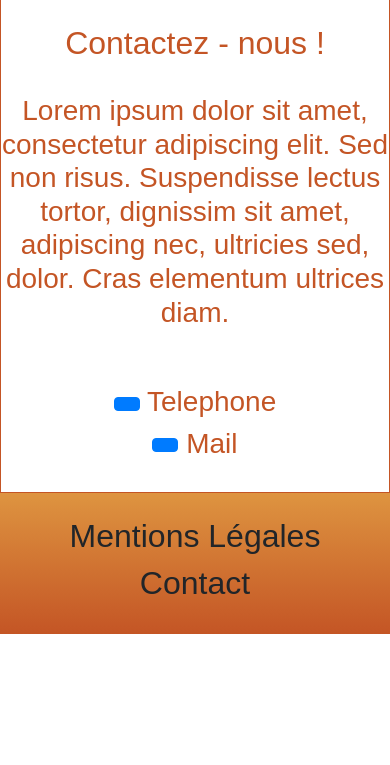
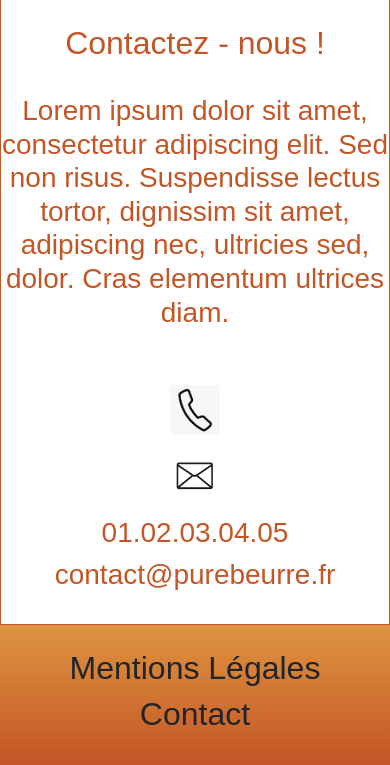
Before and after one commit to StephenAOGOLO/P8_Creez_une_plateforme_pour_amateurs_de_Nutella, a Django app: page /substitute/home/ in a window 390 px wide. Shown: the part 2317-3082 px from the top of the page. Before the commit the page ends 2951 px from the top, so only its background shows below. Run offline with Django 3.2, Linux system fonts and the light colour scheme; some web fonts are replaced.

Commit message:
6th commit - homepage branch - Positioning footer

```diff
--- a/Pure_Beurre/substitute/static/substitute/css/custom.css
+++ b/Pure_Beurre/substitute/static/substitute/css/custom.css
@@ -32,6 +32,17 @@
 
 
 /* Personnal styles */
+#page-container
+{
+  position: relative;
+  min-height: 100vh;
+}
+
+#content-wrap
+{
+  padding-bottom: 2.5rem;    /* Footer height */
+}
+
 .justify-sentences
 {
     text-align: justify;
@@ -81,6 +92,18 @@ body
 #account-area
 {
     color : white;
+}
+
+#searched-aliment-area
+{
+    color: white;
+}
+#footer
+{
+  position: absolute;
+  bottom: 0;
+  width: 100%;
+  height: 2.5rem;
 }
 #feet
 {
--- a/Pure_Beurre/substitute/templates/substitute/base.html
+++ b/Pure_Beurre/substitute/templates/substitute/base.html
@@ -18,20 +18,23 @@
     <link href="http://fonts.googleapis.com/css?family=Scope+One" rel="stylesheet" type="text/css">
 </head>
 <body>
+    <div id="page-container">
+      <div id="content-wrap">
        <div id="brain">
            {% include "substitute/browser.html" %}
        </div>
        <div id="heart">
            {% block heart %}
            {% endblock %}
-    <!--</div>-->
-    <footer>
+       </div>
+       <footer id="footer">
            <div id="feet">
                {% include "substitute/footer.html" %}
                <!--<h2> mentions légales - contact</h2>
                <h3> 1.4 - Stephen AOGOLO</h3>-->
            </div>
        </footer>
+    </div>
 
 
 
--- a/Pure_Beurre/substitute/templates/substitute/home.html
+++ b/Pure_Beurre/substitute/templates/substitute/home.html
@@ -7,7 +7,6 @@
         background: linear-gradient(rgba(0, 0, 0, 0.5), rgba(0, 0, 0, 0.5)), url('{% static "substitute/jpg/remy-2.jpg" %}');
         background-size: cover;
         background-position: center;
-
     }
 </style>
 <div class="container-fluid border" id="search-area">
@@ -46,8 +45,10 @@
         <div class="col-12 h3">{{ data.sentence }}</div>
         <div class="col-12"> <br/></div>
         <div class="col-12"> <br/></div>
-        <div class="col-12 col-md-6 h3"><a href="#" class="btn btn-primary"></a> Telephone</div>
-        <div class="col-12 col-md-6 h3"><a href="#" class="btn btn-primary"></a> Mail</div>
+        <div class="col-12 col-md-6 h3"><input type="image" height="50" width="50" alt="Boutton - telephone"  src="{% static 'substitute/png/telephone.png' %}" /></div>
+        <div class="col-12 col-md-6 h3"><input type="image" height="50" width="50" alt="Boutton - email"  src="{% static 'substitute/png/mail.png' %}" /></div>
+        <div class="col-12 col-md-6 h3"> 01.02.03.04.05 </div>
+        <div class="col-12 col-md-6 h3"> contact@purebeurre.fr </div>
         <div class="col-12"> <br/></div>
     </div>
 </div>
```
Also changed, not shown: Pure_Beurre/substitute/static/substitute/png/mail.png (added), Pure_Beurre/substitute/static/substitute/png/telephone.png (added). Lines whose indentation alone changed are shown as unchanged.
